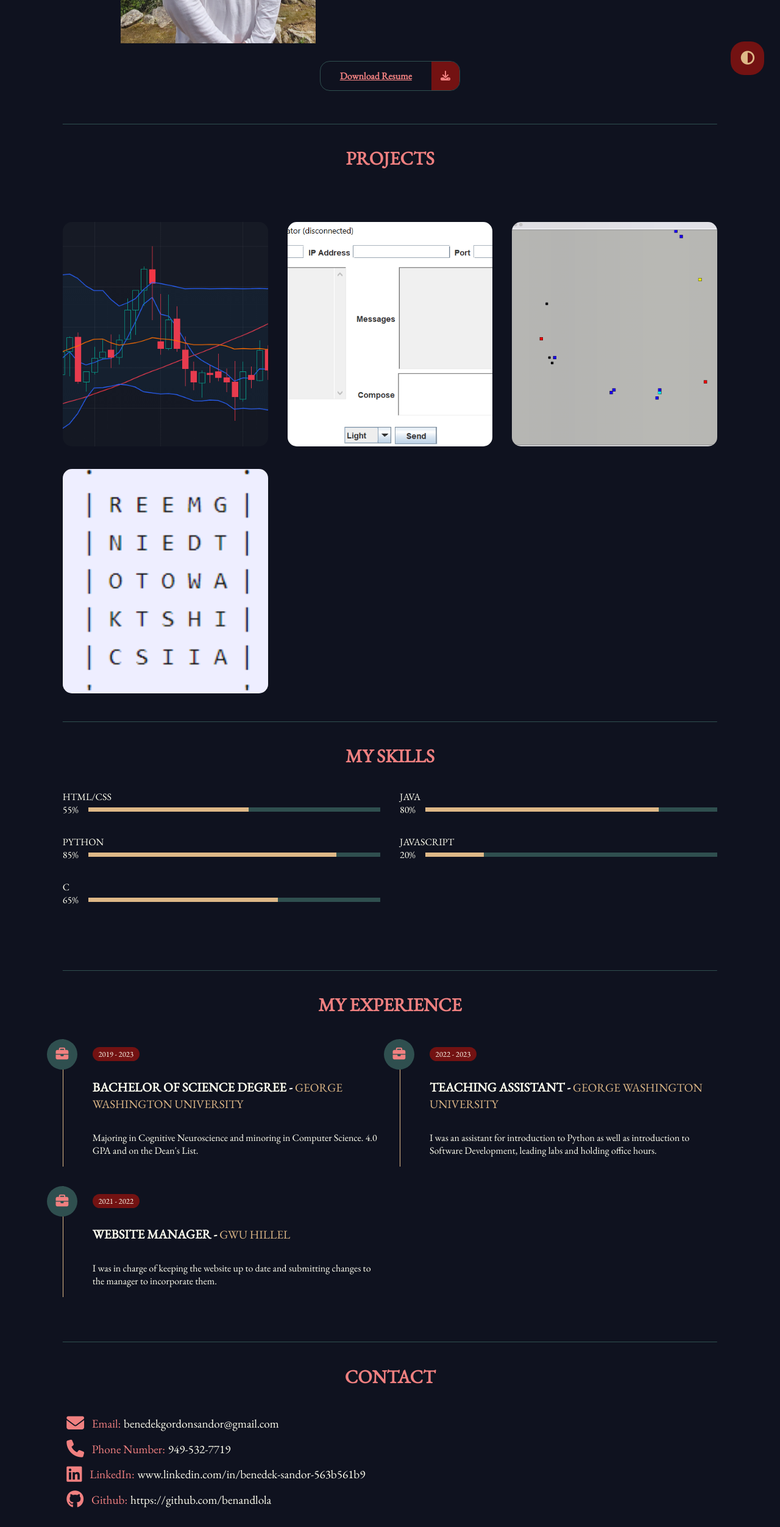
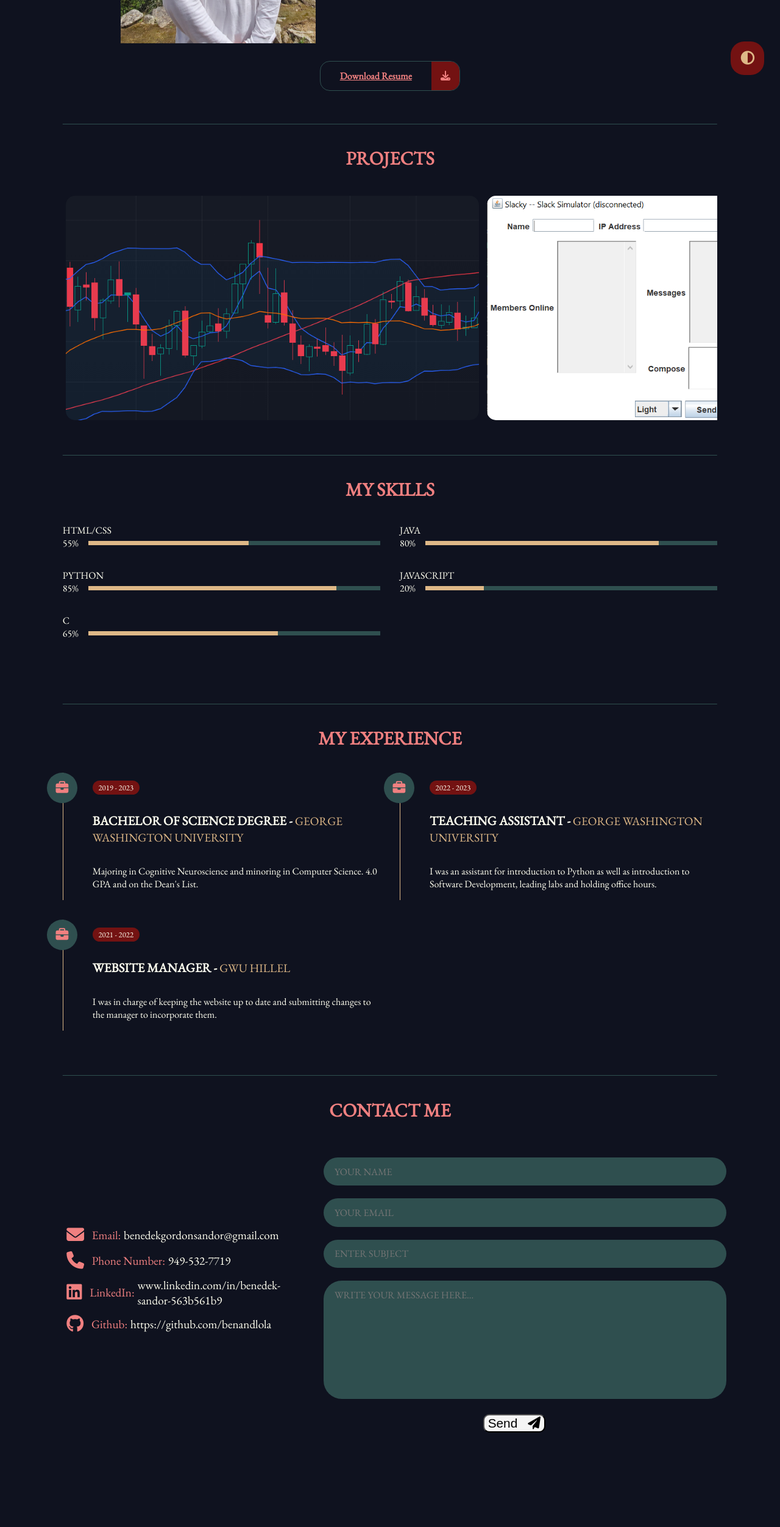
Before and after one commit to benandlola/benandlola.github.io, a plain HTML site: page index.html in a window 1280 px wide. Shown: the part 653-3157 px from the top of the page at 61% size. After the commit the page ends 3074 px from the top, so only its background shows below. Drawn offline with nearby package versions, Linux system fonts and the light colour scheme.

Commit message:
continued work

```diff
--- a/app.js
+++ b/app.js
@@ -1,5 +1,8 @@
-// toggle theme
-function Theme() {
+function Site() {
+    //for the contact
+
+
+    //for the theme switch
     const themeBtn = document.querySelector('.theme-btn');
     themeBtn.addEventListener('click', () =>{
         let element = document.body;
@@ -7,4 +10,4 @@ function Theme() {
     })
 }
 
-Theme()
+Site()
--- a/index.html
+++ b/index.html
@@ -52,12 +52,12 @@
         <div class="projects">
           <div class="project-item">
             <div class="image">
-              <img src="imgs/Algo.png" alt="5ema Trading Strategy">
+              <img src="imgs/Algo.PNG" alt="5ema Trading Strategy">
             </div>
           <div class="hover-items">
               <h3>5ema Trading Strategy</h3>
               <div class="icons">
-                <a href="https://github.com/benandlola/5EMA-Strategy" class="icon" target="_blank">
+                <a href="https://github.com/benandlola/5EMA-Strategy" target="_blank">
                   <i class="fab fa-github"></i>
                 </a>
               </div>
@@ -65,12 +65,12 @@
           </div>
           <div class="project-item">
             <div class="image">
-            <img src="imgs/Slacky.png" alt="Slack Simulator">
+            <img src="imgs/Slacky.PNG" alt="Slack Simulator">
             </div>
             <div class="hover-items">
               <h3>Slack Simulator</h3>
               <div class="icons">
-                <a href="https://github.com/benandlola/Slack-Simulator" class="icon" target="_blank">
+                <a href="https://github.com/benandlola/Slack-Simulator" target="_blank">
                   <i class="fab fa-github"></i>
                 </a>
               </div>
@@ -83,7 +83,7 @@
             <div class="hover-items">
               <h3>Cat & Mouse Game</h3>
               <div class="icons">
-                <a href="https://github.com/benandlola/Cat-Mouse-Game" class="icon" target="_blank">
+                <a href="https://github.com/benandlola/Cat-Mouse-Game" target="_blank">
                   <i class="fab fa-github"></i>
                 </a>
               </div>
@@ -91,12 +91,12 @@
           </div>
           <div class="project-item">
             <div class="image">
-              <img src="imgs/Boggle.png" alt="Boggle Solver">
+              <img src="imgs/Boggle.PNG" alt="Boggle Solver">
             </div>
             <div class="hover-items">
               <h3>Boggle Solver</h3>
               <div class="icons">
-                <a href="https://github.com/benandlola/Boggle-Solver" class="icon" target="_blank">
+                <a href="https://github.com/benandlola/Boggle-Solver" target="_blank">
                   <i class="fab fa-github"></i>
                 </a>
               </div>
@@ -196,7 +196,7 @@
       </section>
       <!--===== CONTACT =====-->
       <section id="contact">
-        <h2 class="title">Contact</h2>
+        <h2 class="title">Contact Me</h2>
         <div class="contacts">
           <div class="left-contact">
             <div class="contact-item">
@@ -221,7 +221,25 @@
             </div>
           </div>
           <div class="right-contact">
-
+            <form action="https://formsubmit.co/benedekgordonsandor@gmail.com" method="POST">
+              <div class="input">
+                <input type="text" required placeholder="YOUR NAME">
+              </div>
+              <div class="input">
+                <input type="email" required placeholder="YOUR EMAIL">
+              </div>
+              <div class="input">
+                <input type="text" required placeholder="ENTER SUBJECT">
+              </div>
+              <div class="input">
+                <textarea rows="8" placeholder="WRITE YOUR MESSAGE HERE..."></textarea>
+              </div>
+              <div class="submit-btn">
+                <button type="submit"> Send
+                  <i class="fa-solid fa-paper-plane"></i>
+                </button>
+              </div>
+            </form>
           </div>
         </div>
       </section>
--- a/styles/styles.scss
+++ b/styles/styles.scss
@@ -158,12 +158,13 @@ nav{
 
 // Projects section
 .projects{
-  display: grid;
-  grid-template-columns: repeat(3, 1fr);
-  grid-gap: 2rem;
-  margin-top: 3rem;
+  overflow: auto;
+  white-space: nowrap;
   .project-item{
+    display: inline-block;
     position: relative;
+    padding: 0.3rem;
+    margin-bottom: 0.4rem;
     img{
       width: 100%;
       height: 23rem;
@@ -186,7 +187,7 @@ nav{
       transform: scale(0);
       transition: var(--transition-main);
       h3{
-        font-size: 1.5rem;
+        font-size: 1.7rem;
         color: var(--colour-white);
         margin-bottom: 1.5rem;
       }
@@ -194,21 +195,19 @@ nav{
         display: flex;
         justify-content: center;
         align-items: center;
-        .icon{
+        a{
           background-color: var(--colour-primary);
           border-radius: 50%;
-          width: 50px;
-          height: 50px;
+          width: 75px;
+          height: 75px;
           display: flex;
           align-items: center;
           justify-content: center;
-          margin: 0 1rem;
           cursor: pointer;
           transition: var(--transition-main);
           i{
             font-size: 1.5rem;
             color: var(--colour-fifth);
-            margin: 0 1rem;
           }
           &:hover{
             background-color: var(--colour-white);
@@ -331,11 +330,11 @@ nav{
 
 // contact section
 .contacts{
-  display: flex;
-  justify-content: center;
-  align-items: center;
+  display: grid;
+  grid-template-columns: 1fr 1.8fr;
+  margin-bottom: 3rem;
   .left-contact{
-    flex: 1;
+    margin-top: 8rem;
     .contact-item{
       display: flex;
       align-items: center;
@@ -353,7 +352,39 @@ nav{
         text-decoration: none;
         &:hover{
           background-color: var(--colour-third);
+        }
       }
+    }
+  }
+  .right-contact{
+    margin-left: 1.5rem;
+    .input{
+      margin: 1.3rem;
+      input, textarea{
+        border-radius: 30px;
+        font-weight: inherit;
+        font-size: inherit;
+        font-family: inherit;
+        padding: .8rem 1.1rem;
+        outline: none;
+        border: none;
+        background-color: var(--colour-third);
+        width: 100%;
+        color: var(--colour-white);
+        resize: none;
+      }
+    }
+    .submit-btn{
+      display: flex;
+      justify-content: center;
+      i{
+        padding-left: 0.7rem;
+      }
+      button{
+        font-size: 1.3rem;
+        border-radius: 10px;
+        background: whitesmoke;
+        cursor: pointer;
       }
     }
   }
```
Also changed, not shown: styles/styles.css, 1 other file. Lines whose indentation alone changed are shown as unchanged.
